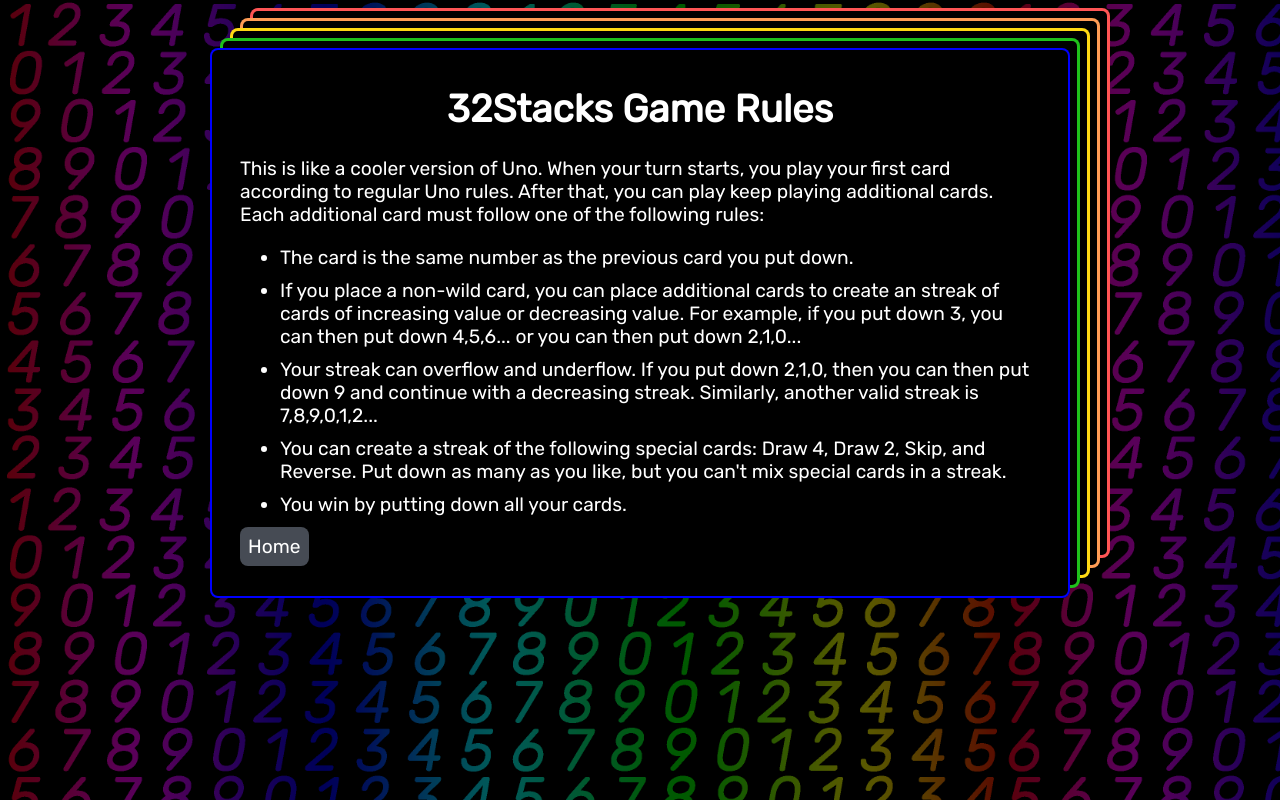
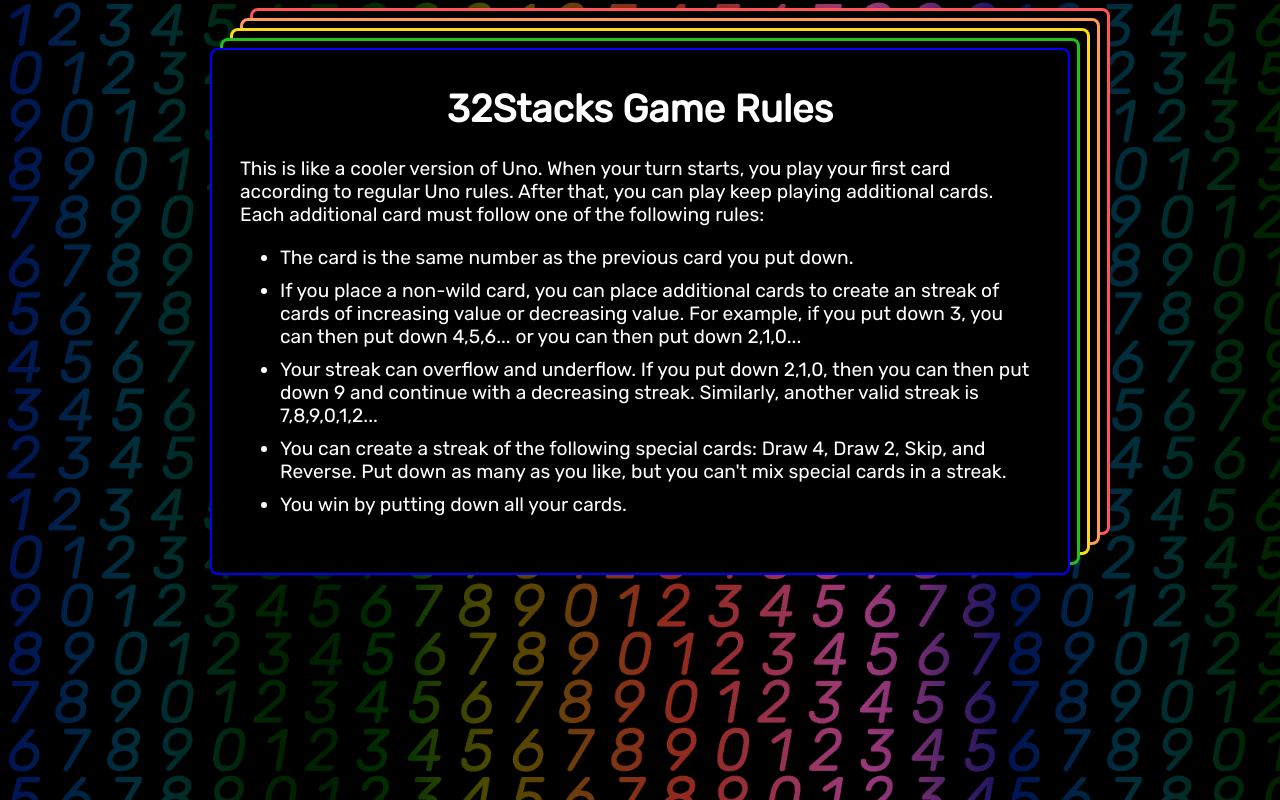
Before and after one commit to EricNavar/32-stacks, a React (Create React App) app: page /rules in a window 1280 px wide. Built offline with nearby package versions, Linux system fonts and the light colour scheme.

Commit message:
make background change color

```diff
--- a/src/Credits.js
+++ b/src/Credits.js
@@ -1,6 +1,7 @@
 import React from 'react';
 import SussyBoi from './assets/sussy-boi.gif';
 import styled, { keyframes } from 'styled-components';
+import { Background } from './commonStyles';
 
 const resizing = keyframes`
   0% {
@@ -30,10 +31,13 @@
 
 export function Credits() {
   return (
-    <CreditsPage>
-      <h1>Eric Navar Eric Navar Eric Navar Eric Navar Eric Navar Eric Navar Eric Navar Eric Navar Eric Navar Eric Navar Eric Navar Eric Navar</h1>
-      <SussyBoiImg src={SussyBoi} />
-      <iframe width="350" height="703" src="https://www.youtube.com/embed/9bZkp7q19f0" title="YouTube video player" frameBorder="0" allow="accelerometer; autoplay; clipboard-write; encrypted-media; gyroscope; picture-in-picture" allowFullScreen></iframe>
-    </CreditsPage>
+    <>
+      <CreditsPage>
+        <h1>Eric Navar Eric Navar Eric Navar Eric Navar Eric Navar Eric Navar Eric Navar Eric Navar Eric Navar Eric Navar Eric Navar Eric Navar</h1>
+        <SussyBoiImg src={SussyBoi} />
+        <iframe width="350" height="703" src="https://www.youtube.com/embed/9bZkp7q19f0" title="YouTube video player" frameBorder="0" allow="accelerometer; autoplay; clipboard-write; encrypted-media; gyroscope; picture-in-picture" allowFullScreen></iframe>
+      </CreditsPage>
+      <Background />
+    </>
   )
 }
--- a/src/GameRules.js
+++ b/src/GameRules.js
@@ -1,6 +1,7 @@
 import React from 'react';
 import styled from 'styled-components';
 import { Link } from 'react-router-dom';
+import { Background } from './commonStyles';
 
 const GameRulesMain = styled.main`
   border-radius: 8px;
@@ -49,6 +50,8 @@
 
 function GameRules() {
   return (
+    <>
+
       <GameRulesMain>
         <Title>
           32Stacks Game Rules
@@ -73,8 +76,9 @@
             You win by putting down all your cards.
           </li>
         </ul>
-      <HomeLink to="/">Home</HomeLink>
       </GameRulesMain>
+      <Background />
+    </>
   );
 }
 
--- a/src/Home.js
+++ b/src/Home.js
@@ -3,6 +3,7 @@
 import PropTypes from 'prop-types';
 import styled, { keyframes } from 'styled-components';
 import Logo from './assets/logo.png';
+import { Background } from './commonStyles';
 
 const generateRoomCode = () => {
   let characters = "ABCDEFGHIJKLMNOPQRSTUVWXYZ1234567890";
@@ -187,6 +188,7 @@
   }
 
   return (
+    <>
       <HomeMain id="home">
         <LogoComponent id="logo" src={Logo} alt="logo" />
 
@@ -230,6 +232,8 @@
           </GameRulesLinkContainer>
         </div>
       </HomeMain>
+      <Background />
+    </>
   );
 }
 Home.propTypes = {
--- a/src/commonStyles.js
+++ b/src/commonStyles.js
@@ -1,4 +1,5 @@
-import styled from 'styled-components';
+import styled, { keyframes } from 'styled-components';
+import BackgroundTransparent from './assets/backgroundTransparent.png';
 
 export const Button = styled.button`
   padding: 10px;
@@ -18,3 +19,24 @@
   color: white;
   height: fit-content;
 `;
+
+const rainbowAnim = keyframes`
+  from {
+    filter: hue-rotate(0deg);
+  }
+  to {
+    filter: hue-rotate(360deg);
+  }
+  `;
+
+export const Background = styled.div`
+  background-image: url(${BackgroundTransparent});
+  background-color: black;
+  background-size: 1000px;
+  height: 100vh;
+  width: 100vw;
+  animation: ${rainbowAnim} 8s infinite linear;
+  position: absolute;
+  top: 0;
+  z-index: -1;
+`
--- a/src/index.css
+++ b/src/index.css
@@ -1,10 +1,3 @@
-html {
-  background-image: url("assets/backgroundTransparent.png");
-  background-color: black;
-  background-size: 1000px;
-}
-
-
 body {
   margin: 0;
   font-family: Rubik;
--- a/src/modals/SettingsModal.js
+++ b/src/modals/SettingsModal.js
@@ -26,7 +26,6 @@
   margin: auto;
   margin-top: auto;
   border-radius: 8px;
-  margin-top: 50px;
   margin-right: 40px;
 
   box-shadow:
```
Lines whose indentation alone changed are shown as unchanged.
